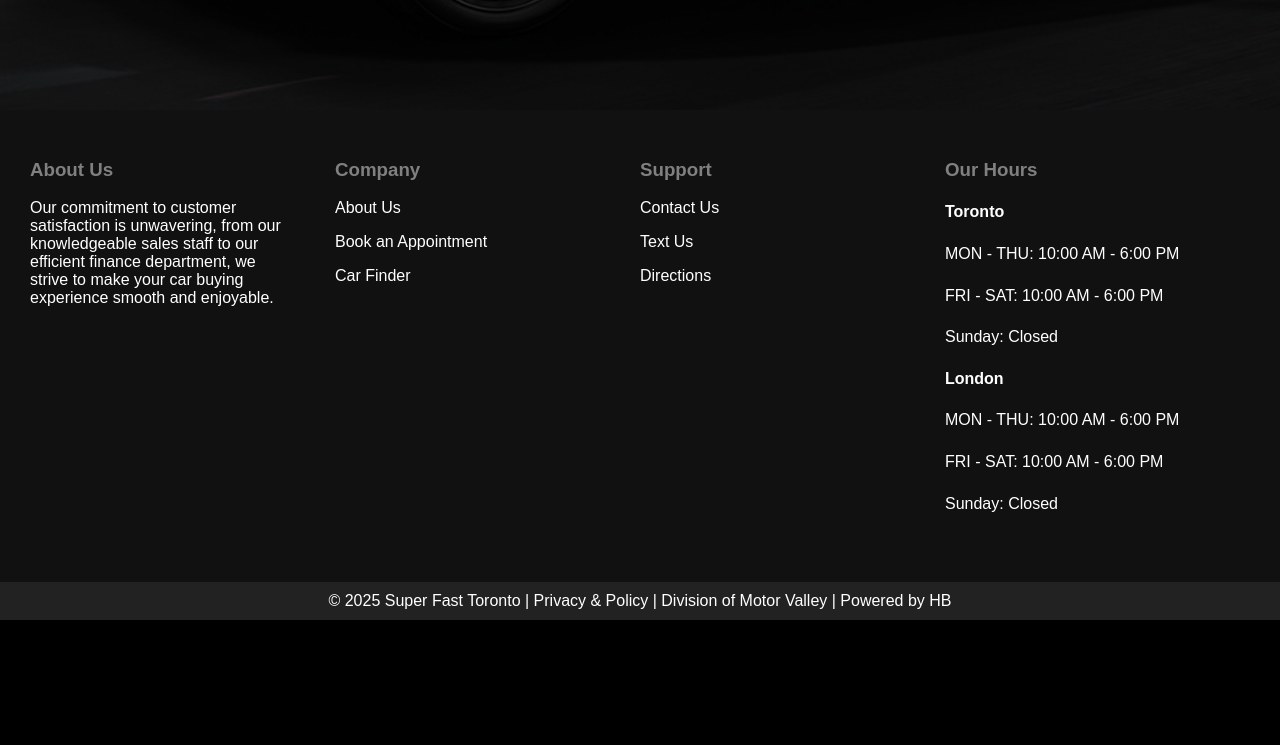
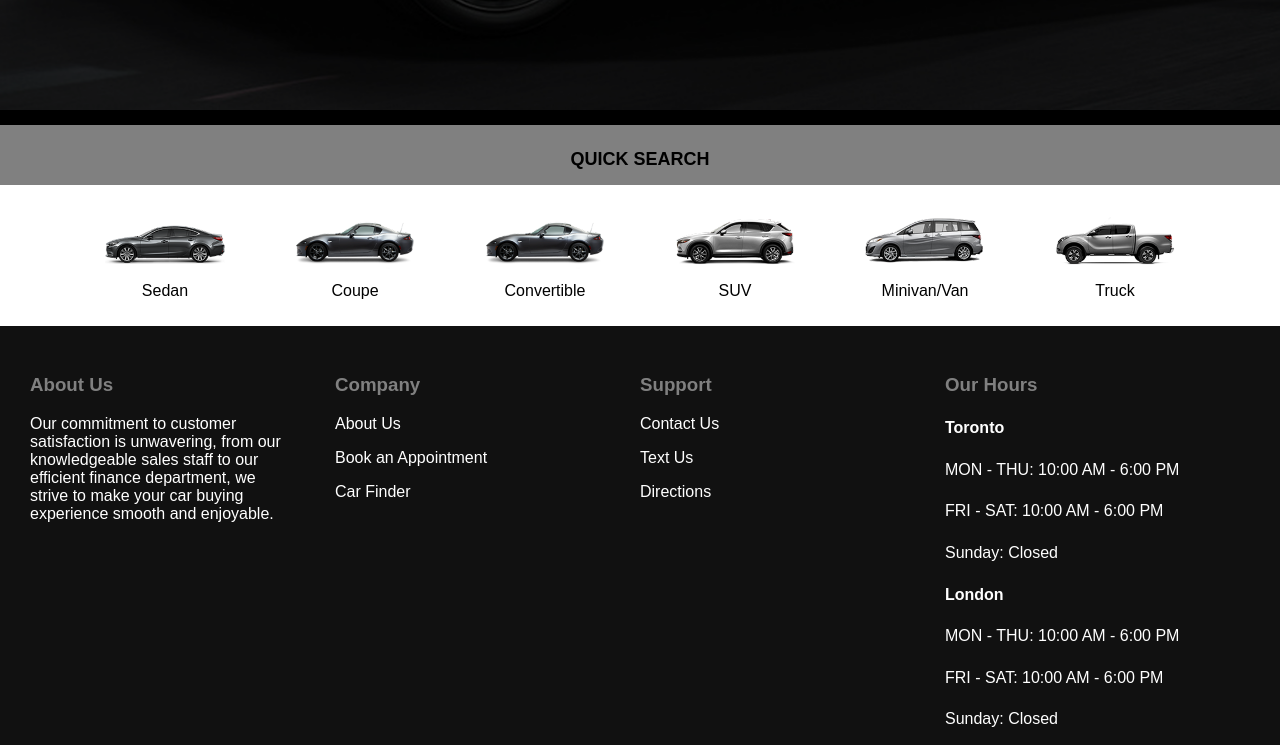
Before and after one commit to mizamgali/Mizamgali-SuperFast, a plain HTML site: page index.html in a window 1280 px wide. Shown: the part 771-1516 px from the top of the page. Before the commit the page ends 1391 px from the top, so only its background shows below. Drawn offline with Linux system fonts and the light colour scheme.

Commit message:
feat: second search bar with icons

```diff
--- a/index.html
+++ b/index.html
@@ -36,7 +36,9 @@
             </div>
         </nav>
     </header>
+    <!--main-->
     <main>
+        <div class="container-box">
             <div class="container">
                 <div class="background-overlay">
                     <h1>Welcome To Car Connection Toronto</h1>
@@ -58,7 +60,42 @@
                     </div>
                 </div>
             </div>
+        </div>
+
+        <div class="quick-search">
+            <div class="quick-search-headline">
+                <h2>QUICK SEARCH</h2>
+            </div>
+
+            <div class="car-container">
+                <div class="car" onclick="location.href='sedan.html'">
+                    <img src="/images/sedan.png" alt="Sedan">
+                    <p>Sedan</p>
+                </div>
+                <div class="car" onclick="location.href='coupe.html'">
+                    <img src="/images/coupe.png" alt="Coupe">
+                    <p>Coupe</p>
+                </div>
+                <div class="car" onclick="location.href='convertible.html'">
+                    <img src="/images/coupe.png" alt="Convertible">
+                    <p>Convertible</p>
+                </div>
+                <div class="car" onclick="location.href='suv.html'">
+                    <img src="/images/suv.png" alt="SUV">
+                    <p>SUV</p>
+                </div>
+                <div class="car" onclick="location.href='minivan.html'">
+                    <img src="/images/minivan.png" alt="Minivan">
+                    <p>Minivan/Van</p>
+                </div>
+                <div class="car" onclick="location.href='truck.html'">
+                    <img src="/images/truck.png" alt="Truck">
+                    <p>Truck</p>
+                </div>
+            </div>
+        </div>
     </main>
+    <!--Main-->
     <footer>
         <div class="footer">
             <div class="footer-section">
--- a/style.css
+++ b/style.css
@@ -46,7 +46,7 @@ body {
 
 
 /*MAIN----------------------------------------------------------------------------------------------*/
-main {
+.container-box {
     background: url('images/car-background.png') no-repeat center center/cover;
     height: 100vh;
     display: flex;
@@ -108,6 +108,48 @@ h1 {
 .search-container input::placeholder {
     color: white;
 }
+/*SECOND FEATURE*/
+.quick-search {
+}
+.quick-search-headline{
+    background-color: gray;
+    width: 100%;
+    height: 60px;
+}
+.quick-search h2 {
+    color: black;
+    font-size: 18px;
+    padding-top: 24px;
+    text-align: center;
+}
+
+.car-container {
+    background-color: white;
+    padding-top: 25px;
+    padding-bottom: 10px;
+    display: flex;
+    justify-content: center;
+    gap: 70px;
+    flex-wrap: wrap;
+}
+.car {
+    text-align: center;
+    cursor: pointer;
+    transition: transform 0.3s ease;
+}
+.car img {
+    width: 120px; /* Adjust size */
+    height: auto;
+    border-radius: 5px;
+}
+.car:hover {
+    transform: scale(1.1);
+}
+.car p {
+    margin-top: 5px;
+    color: black;
+}
+
 
 /*MAIN----------------------------------------------------------------------------------------------*/
 
```
Also changed, not shown: images/convertible.png (added), images/coupe.png (added), images/minivan.png (added), images/sedan.png (added), images/suv.png (added), images/truck.png (added). Lines whose indentation alone changed are shown as unchanged.
